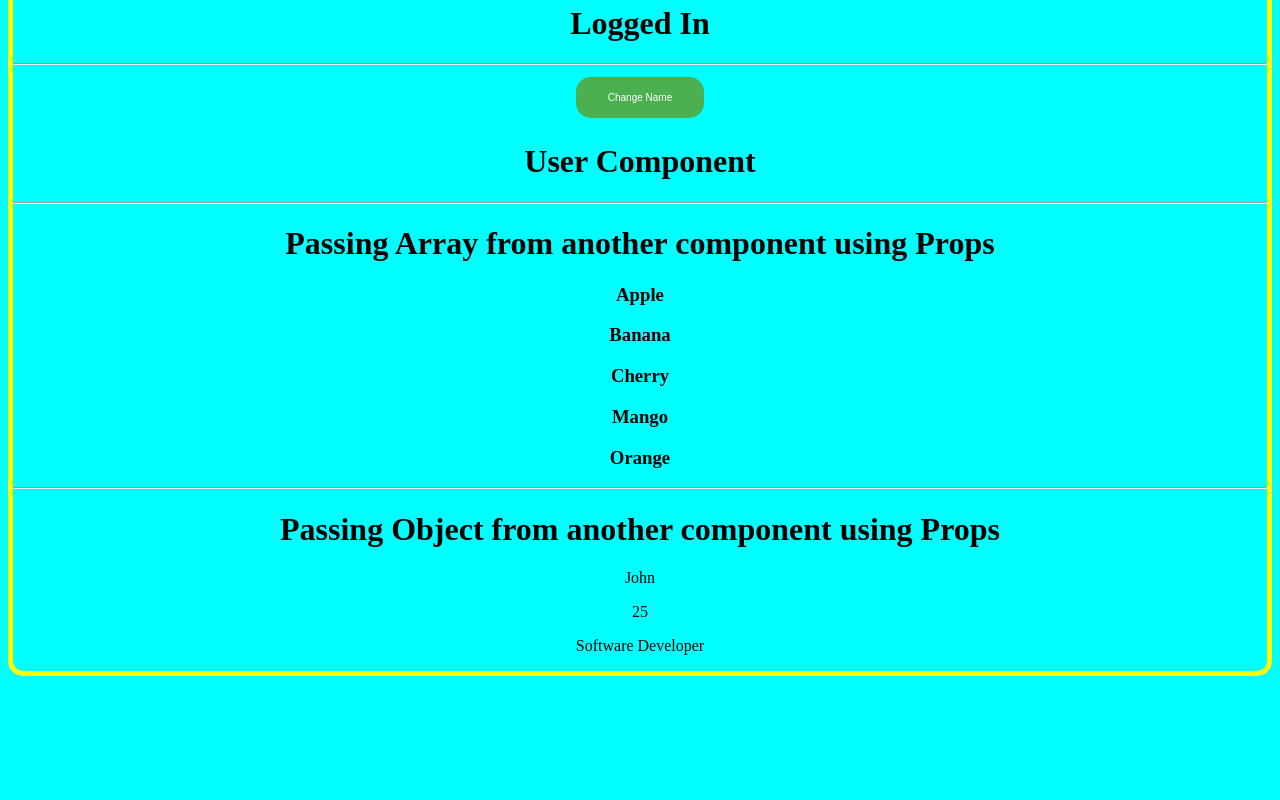
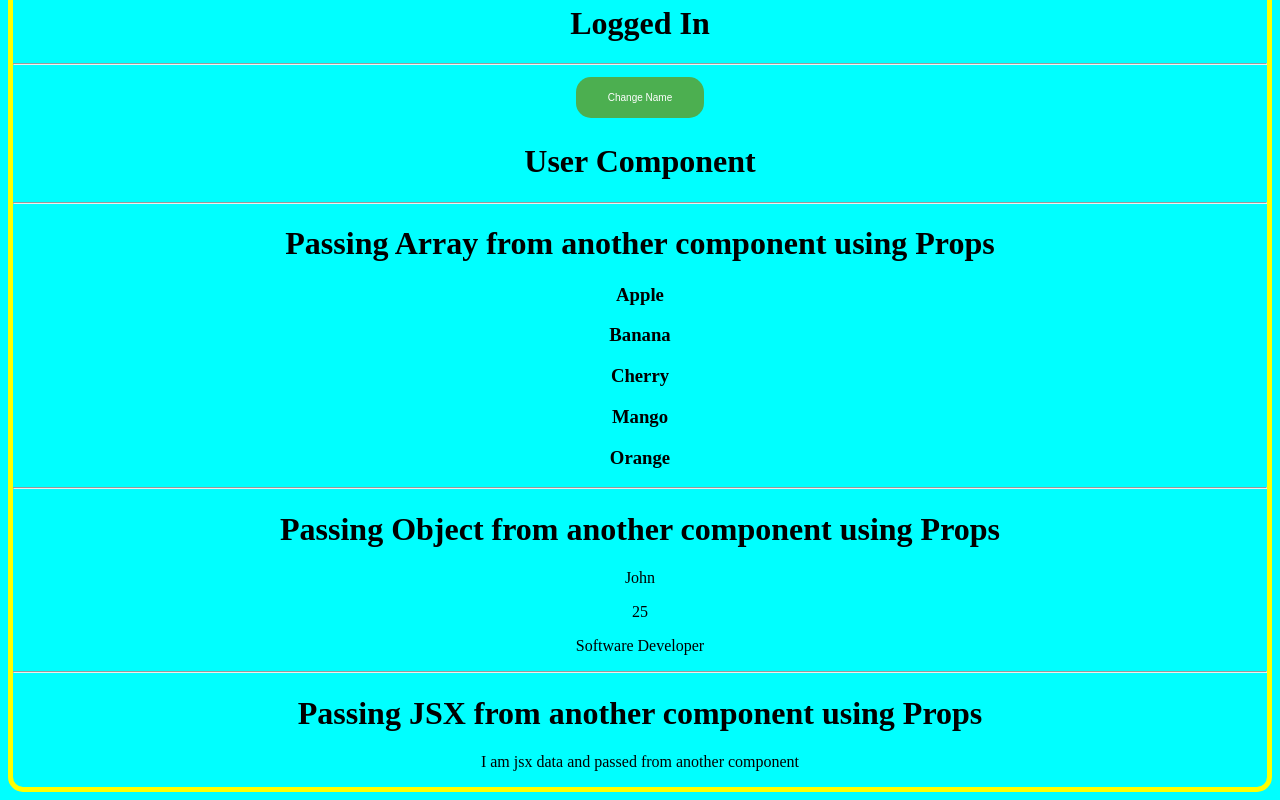
Before and after one commit to Sarveshmaddheshiya/my-react-app, a React (Vite) app: page / in a window 1280 px wide. Shown: the part 495-1295 px from the top of the page. Before the commit the page ends 1179 px from the top, so only its background shows below. Built offline with nearby package versions, Linux system fonts and the light colour scheme.

Commit message:
added jsx using props

```diff
--- a/src/App.jsx
+++ b/src/App.jsx
@@ -7,6 +7,8 @@ import Toggle from './Toggle.jsx'
 import User from './User.jsx'
 import Props from './Props.jsx'
 import ObjectProps from './ObjectProps.jsx'
+import Wrapper from './Wrapper.jsx'
+
 
 function App() {
 
@@ -49,6 +51,10 @@ function App() {
 
 <hr/>
 <ObjectProps   UserDetails={Details}/>
+<hr/>
+<Wrapper>
+   <p>I am jsx data and passed from another component </p>
+</Wrapper>
 
     </>
   )
--- /dev/null
+++ b/src/Wrapper.jsx
@@ -0,0 +1,10 @@
+function Wrapper({ children }) {
+  return (
+    <>
+      <h1>Passing JSX from another component using Props</h1>
+      <p className="wrapper">{children}</p>
+    </>
+  );
+}
+
+export default Wrapper;
```
